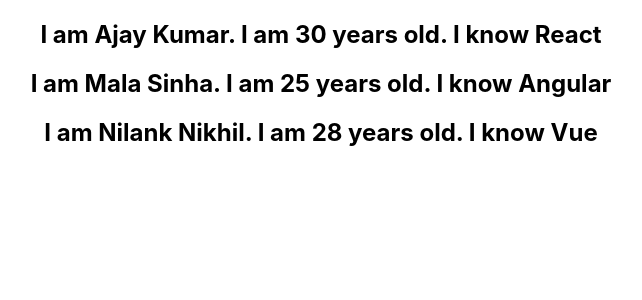
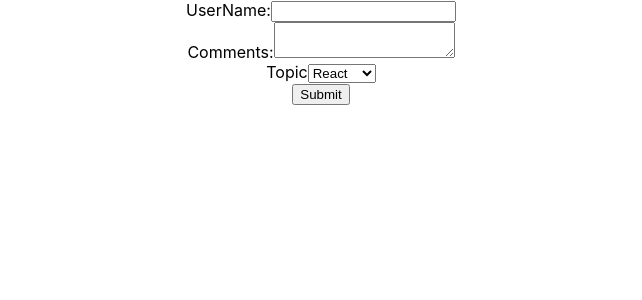
Before and after one commit to nilankh/LearningReact, a React (Create React App) app: page / in a window 1280 px wide. Shown: the top 300 px of the page, without its empty margins (319-961 px from the left). Built offline with nearby package versions, Linux system fonts and the light colour scheme; the HTML template or start-up script is replaced by a standard one.

Commit message:
revised form handling

```diff
--- a/src/components/Rough.js
+++ b/src/components/Rough.js
@@ -1,29 +1,62 @@
-import React from "react";
-import Person from "./Person";
-function Rough() {
-  const persons = [
-    {
-      id: 1,
-      name: "Ajay Kumar",
-      age: 30,
-      skill: "React",
-    },
-    {
-      id: 2,
-      name: "Mala Sinha",
-      age: 25,
-      skill: "Angular",
-    },
-    {
-      id: 3,
-      name: "Nilank Nikhil",
-      age: 28,
-      skill: "Vue",
-    },
-  ];
-  // const personList = persons.map(personss => <h2>I am {personss.name}. I am {personss.age} years old. I know {personss.skill}</h2>)
-  const personList = persons.map((person) => <Person key={person.id} person={person} />);
-  return <div>{personList}</div>;
+import React, { Component } from "react";
+
+class Rough extends Component {
+  constructor(props) {
+    super(props);
+
+    this.state = {
+      username: "",
+      comments: "",
+      topic: "react",
+    };
+  }
+  handleUsernameChange = (event) => {
+    this.setState({
+      username: event.target.value,
+    });
+  };
+
+  handleCommentChange = (event) => {
+    this.setState({
+      comments: event.target.value,
+    });
+  };
+  handleSubmit = (event) => {
+    alert(`${this.state.username} ${this.state.comments} ${this.state.topic}`)
+    event.preventDefault()
+  }
+  render() {
+    return (
+      <form onSubmit={this.handleSubmit}>
+        <div>
+          <label>UserName:</label>
+          <input
+            type="text"
+            value={this.state.username}
+            onChange={this.handleUsernameChange}
+          />
+        </div>
+
+        <div>
+          <label>Comments:</label>
+          <textarea
+            value={this.state.comments}
+            onChange={this.handleCommentChange}
+          />
+        </div>
+
+        <div>
+          <label>Topic</label>
+          <select value={this.state.topic} onChange={this.handleTopicChange}>
+            <option value="react">React</option>
+            <option value="Angular">Angular</option>
+            <option value="vue">Vue</option>
+          </select>
+        </div>
+        <button type="submit">Submit</button>
+      </form>
+    );
+  }
 }
 
 export default Rough;
```
